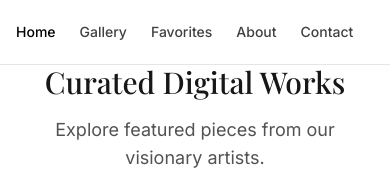
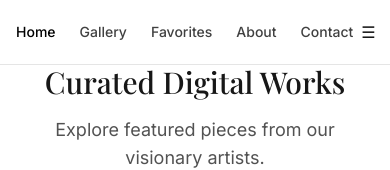
Before and after one commit to quim-romero/visionary, a React (Vite) app: page / in a window 390 px wide. Shown: the top 170 px of the page. Built offline with nearby package versions, Linux system fonts and the light colour scheme.

Commit message:
A11y: Add ARIA attributes to Navbar

```diff
--- a/src/components/Navbar.jsx
+++ b/src/components/Navbar.jsx
@@ -1,6 +1,9 @@
 import { NavLink } from "react-router-dom";
+import { useState } from "react";
 
 export default function Navbar() {
+  const [menuOpen, setMenuOpen] = useState(false);
+
   const links = [
     { to: "/", label: "Home" },
     { to: "/gallery", label: "Gallery" },
@@ -11,7 +14,11 @@ export default function Navbar() {
 
   return (
     <header className="w-full fixed top-0 left-0 z-50 bg-white/70 dark:bg-black/70 backdrop-blur border-b border-neutral-200 dark:border-neutral-800">
-      <nav className="max-w-7xl mx-auto px-4 h-16 flex items-center justify-between">
+      <nav
+        role="navigation"
+        aria-label="Main navigation"
+        className="max-w-7xl mx-auto px-4 h-16 flex items-center justify-between"
+      >
         <div className="flex gap-6">
           {links.map(({ to, label }) => (
             <NavLink
@@ -29,6 +36,15 @@ export default function Navbar() {
             </NavLink>
           ))}
         </div>
+        <button
+          aria-label="Toggle menu"
+          aria-controls="mobile-menu"
+          aria-expanded={menuOpen}
+          onClick={() => setMenuOpen((prev) => !prev)}
+          className="md:hidden p-2 rounded focus:outline-none focus:ring"
+        >
+          ☰
+        </button>
       </nav>
     </header>
   );
```
